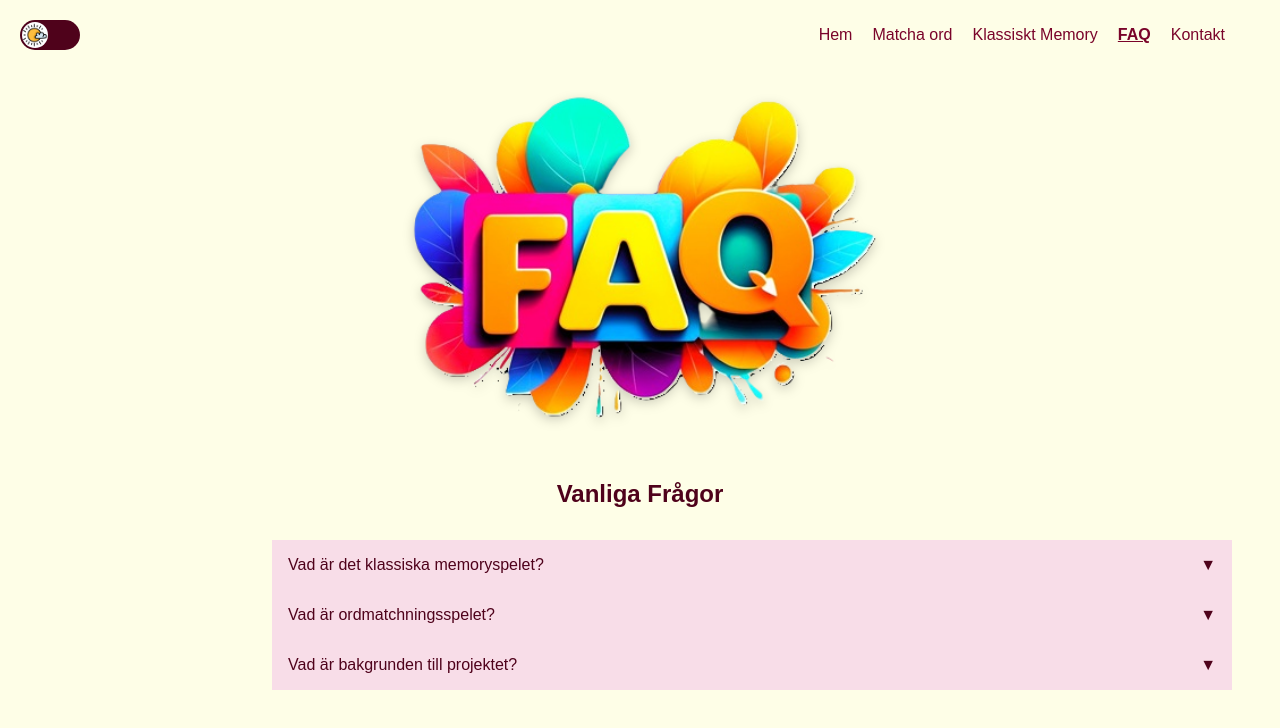
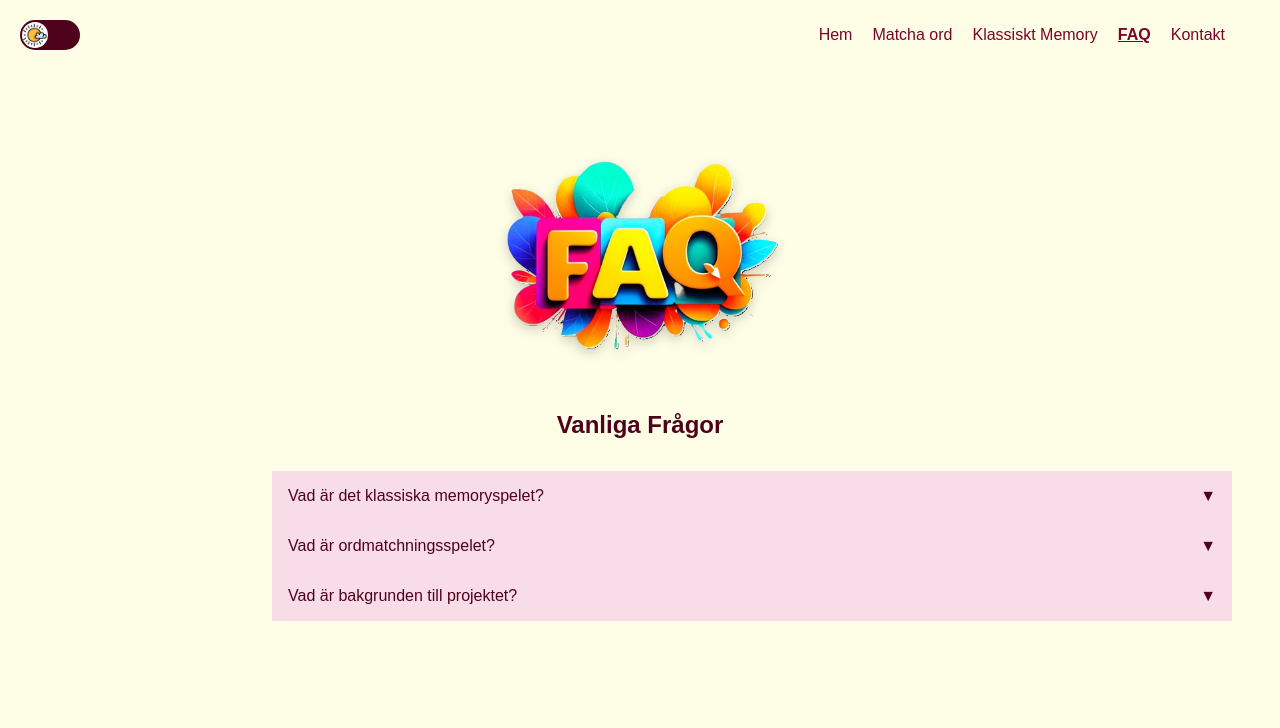
Before and after one commit to annkar73/wordmatch, a React (Vite) app: page /#/faq in a window 1280 px wide. Shown: the top 728 px of the page. Built offline with nearby package versions, Linux system fonts and the light colour scheme; no server answers.

Commit message:
adjust image size

```diff
--- a/src/Pages/Faq.tsx
+++ b/src/Pages/Faq.tsx
@@ -16,8 +16,8 @@ const Title = styled.h1`
 `;
 
 const Image = styled.img`
-  width: 85%;
-  max-width: 500px;
+  width: 50%;
+  max-width: 300px;
   margin: 0 auto;
   display: block;
   background-color: ${(props) => props.theme.backgroundColor};
```
